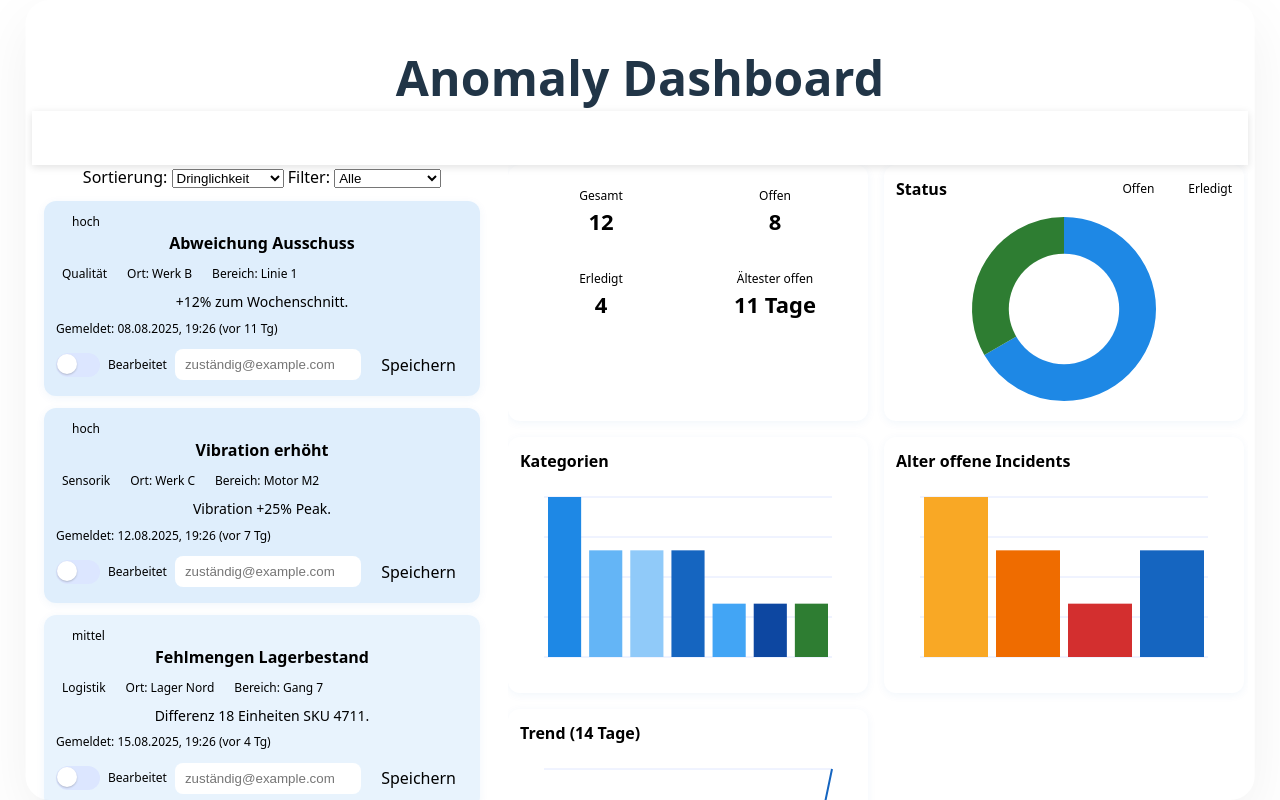
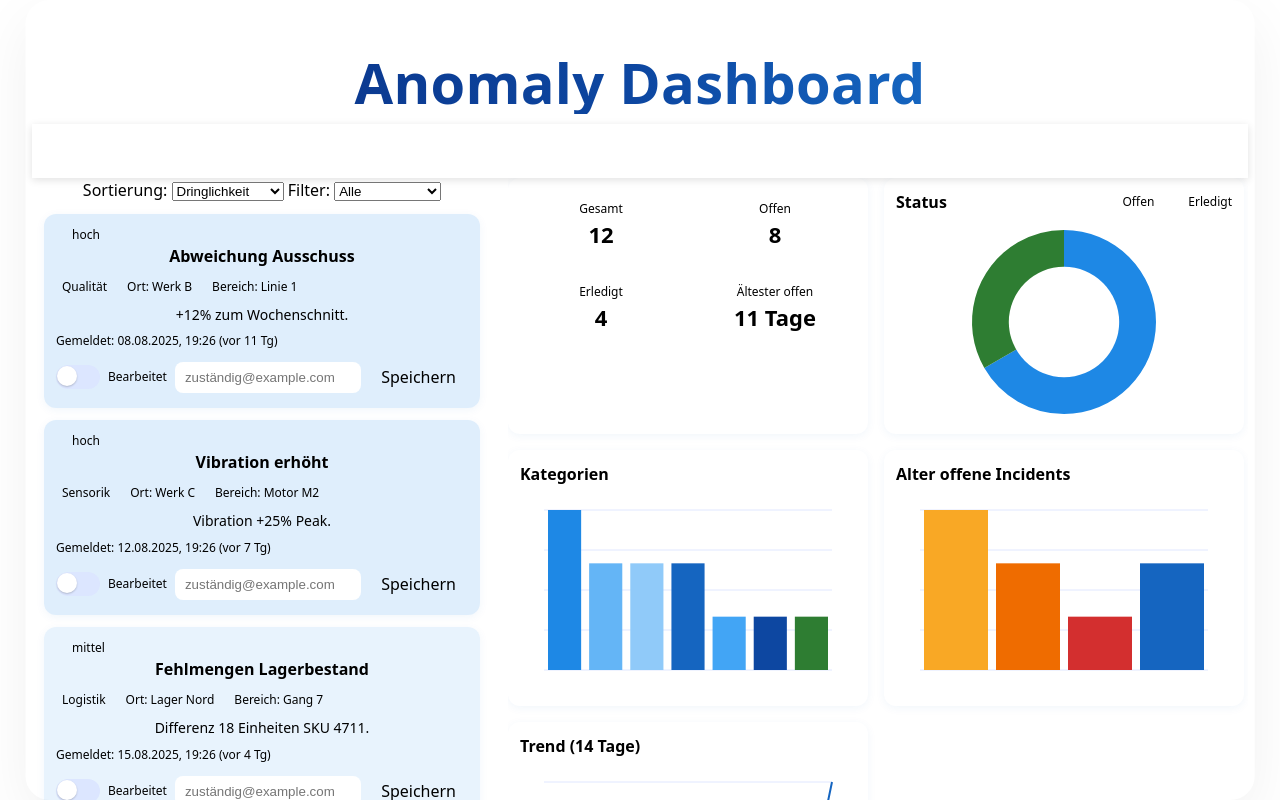
Before and after one commit to Charl0tte123/BA_Frontend_Dashboard, a Vue app in the folder aiops-dashboard/: page / in a window 1280 px wide. Shown: the top 800 px of the page. Built offline with nearby package versions, Linux system fonts and the light colour scheme; no server answers.

Commit message:
fixes background add übershcirt

```diff
--- a/aiops-dashboard/src/components/Dashboard.vue
+++ b/aiops-dashboard/src/components/Dashboard.vue
@@ -234,7 +234,6 @@ onMounted(async () => {
 
 <template>
   <div class="dashboard">
-    <!-- Page headline inside the white plate -->
     <div class="super-title">
       <h1>Anomaly Dashboard</h1>
     </div>
@@ -680,22 +679,29 @@ button.primary:disabled{
 .super-title{
   max-width:1440px;
   margin:20px auto 0;
-  padding:0 16px 6px;
+  padding:0 16px 10px;
   text-align:center;
+  position:relative;
+  z-index:3; /* make sure it stays above background plates */
 }
 .super-title h1{
   margin:0;
-  font-size:clamp(28px, 4.2vw, 48px);
+  font-size:clamp(32px, 4.5vw, 56px);
   line-height:1.1;
-  font-weight:800;
-  color:var(--blue-800);
-  letter-spacing:.2px;
+  font-weight:900;
+  letter-spacing:.3px;
+  /* gradient text */
+  background:linear-gradient(90deg, #0b3a91, #0d47a1, #1565c0);
+  -webkit-background-clip:text;
+  background-clip:text;
+  -webkit-text-fill-color:transparent;
+  color:#0d47a1; /* fallback */
 }
 
 /* KPI overview panel on the right */
 .kpi-overview .kpi-grid{
   display:grid;
-  grid-template-columns:repeat(2, minmax(120px,1fr)); /* was repeat(4, ...) */
+  grid-template-columns:repeat(2, minmax(120px,1fr));
   gap:12px;
 }
 .kpi-overview .tile{
--- a/aiops-dashboard/src/components/HelloWorld.vue
+++ b/aiops-dashboard/src/components/HelloWorld.vue
@@ -219,7 +219,7 @@ const ChartCanvas = defineComponent({
 // Data loading (extended demo)
 async function loadData() {
   try {
-    const res = await fetch('/incidents.json', { cache: 'no-cache' })
+    const res = await fetch('/data/incidents.json', { cache: 'no-cache' }) // was '/incidents.json'
     if (!res.ok) throw new Error(String(res.status))
     baseIncidents.value = await res.json()
   } catch {
```
